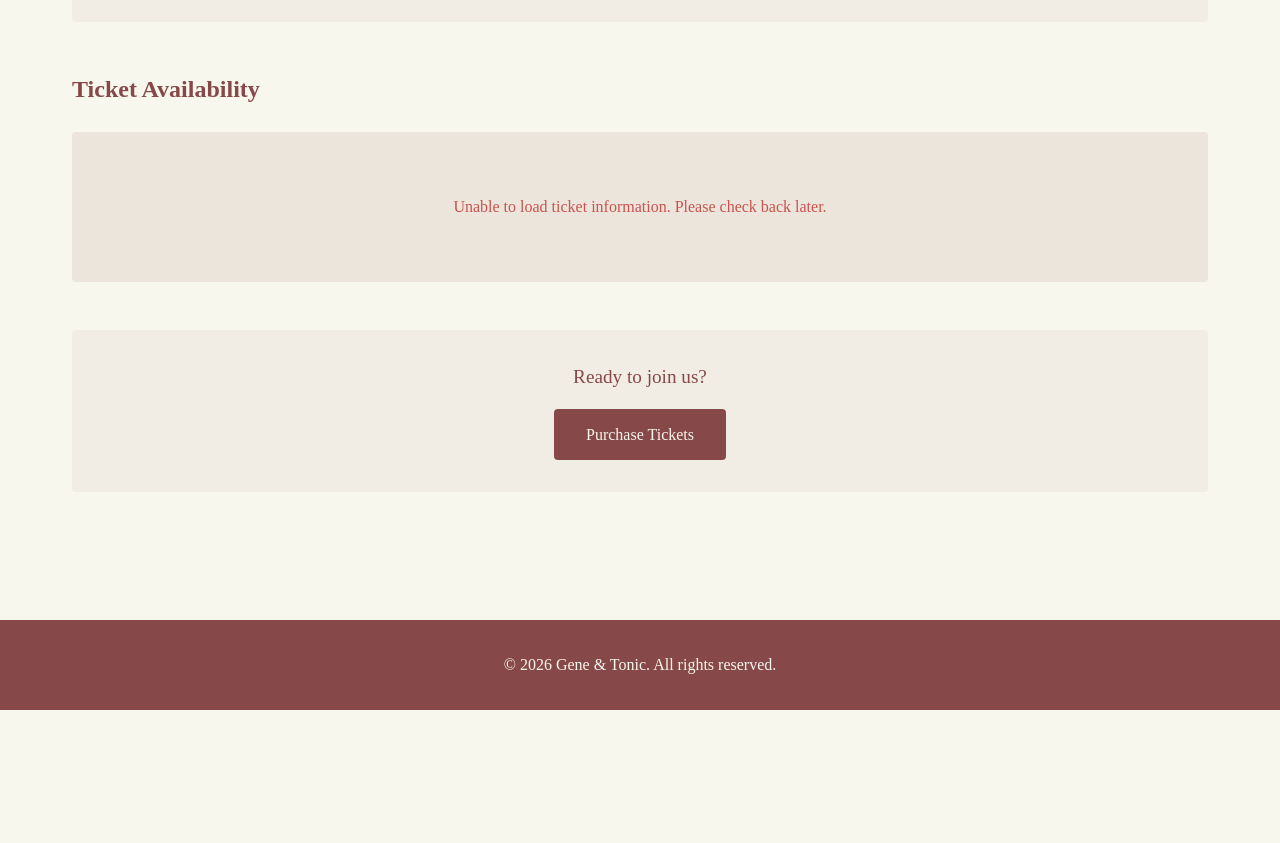
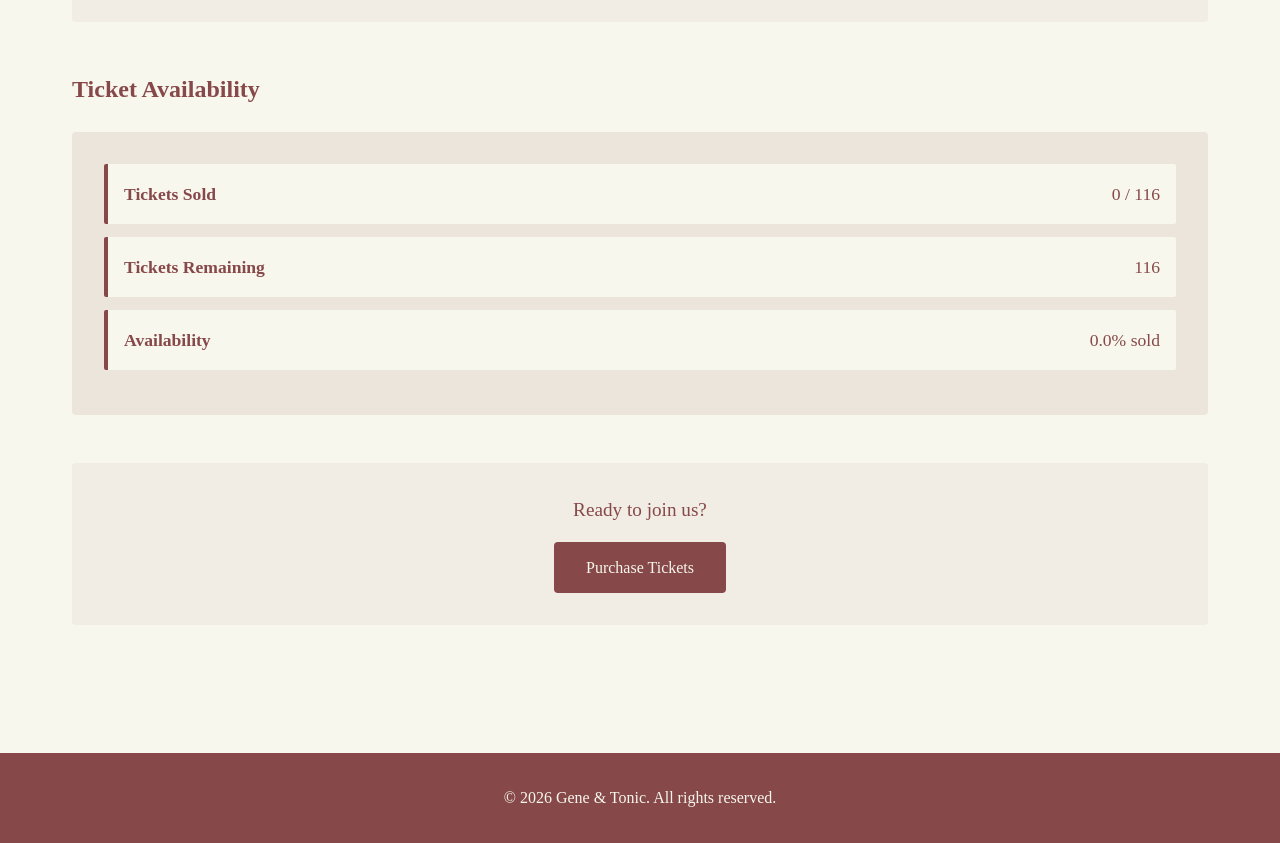
Before and after one commit to sophialiau/geneandtonic2026, a plain HTML site: page tickets.html in a window 1280 px wide. Shown: the part 980-1823 px from the top of the page. Before the commit the page ends 1690 px from the top, so only its background shows below. Drawn offline with Linux system fonts and the light colour scheme; no server answers.

Commit message:
changes to scripts; manually fixing data due to no such bounce api.

```diff
--- a/script.js
+++ b/script.js
@@ -1,33 +1,20 @@
-// Function to fetch ticket data from Bounce Events API
+// Function to fetch ticket data from your ticket software API
 async function fetchTicketData() {
     const ticketStatusDiv = document.getElementById('ticket-status');
 
     try {
-        // IMPORTANT: Replace with your Bounce Events API credentials
-        // You'll need:
-        // 1. Your Bounce Events API key (from your dashboard)
-        // 2. Your event ID
+        // MANUAL UPDATE: Update these numbers from your Bounce Events dashboard
+        // Simply replace the values below whenever you check your ticket sales
+        const data = {
+            ticketsSold: 0,
+            ticketsAvailable: 116,
+        };
 
-        const BOUNCE_API_KEY = 'YOUR_BOUNCE_API_KEY'; // Replace with your API key
-        const EVENT_ID = 'YOUR_EVENT_ID'; // Replace with your event ID
-
-        const response = await fetch(`https://api.bounceevents.com/v1/events/${EVENT_ID}/tickets`, {
-            headers: {
-                'Authorization': `Bearer ${BOUNCE_API_KEY}`,
-                'Content-Type': 'application/json'
-            }
-        });
-
-        if (!response.ok) {
-            throw new Error(`API error: ${response.status}`);
-        }
-
-        const data = await response.json();
         displayTicketData(data);
     } catch (error) {
         console.error('Error fetching ticket data:', error);
         ticketStatusDiv.innerHTML = `
-            <p style="color: #c9534d;">Unable to load ticket information. Please check back later.</p>
+            <p style="color: #c9534d;">Unable to load ticket information. Please try again later.</p>
         `;
     }
 }
--- a/style.css
+++ b/style.css
@@ -321,7 +321,7 @@ body {
     }
 
     .hero-logo {
-        height: 300px;
+        height: 800px;
         margin-bottom: 1rem;
     }
 
```
